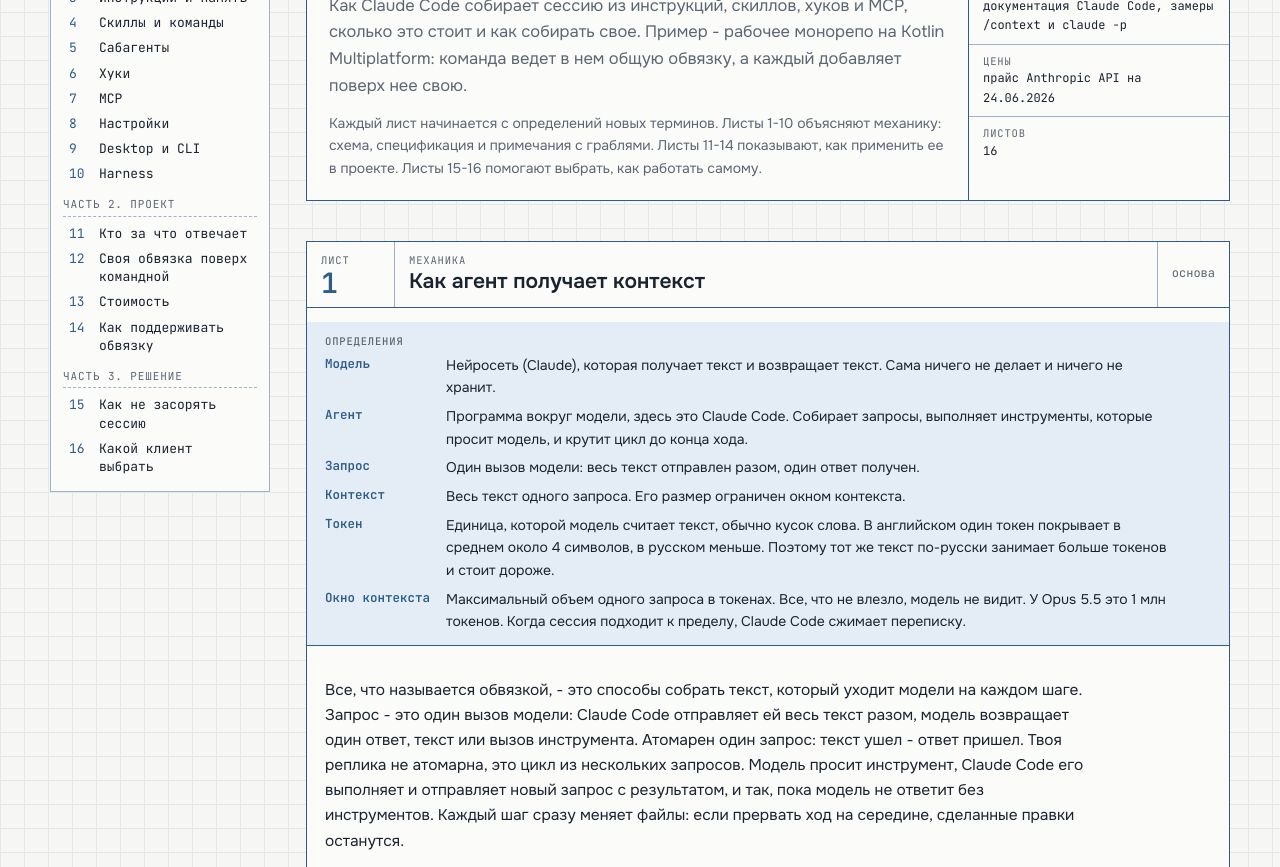
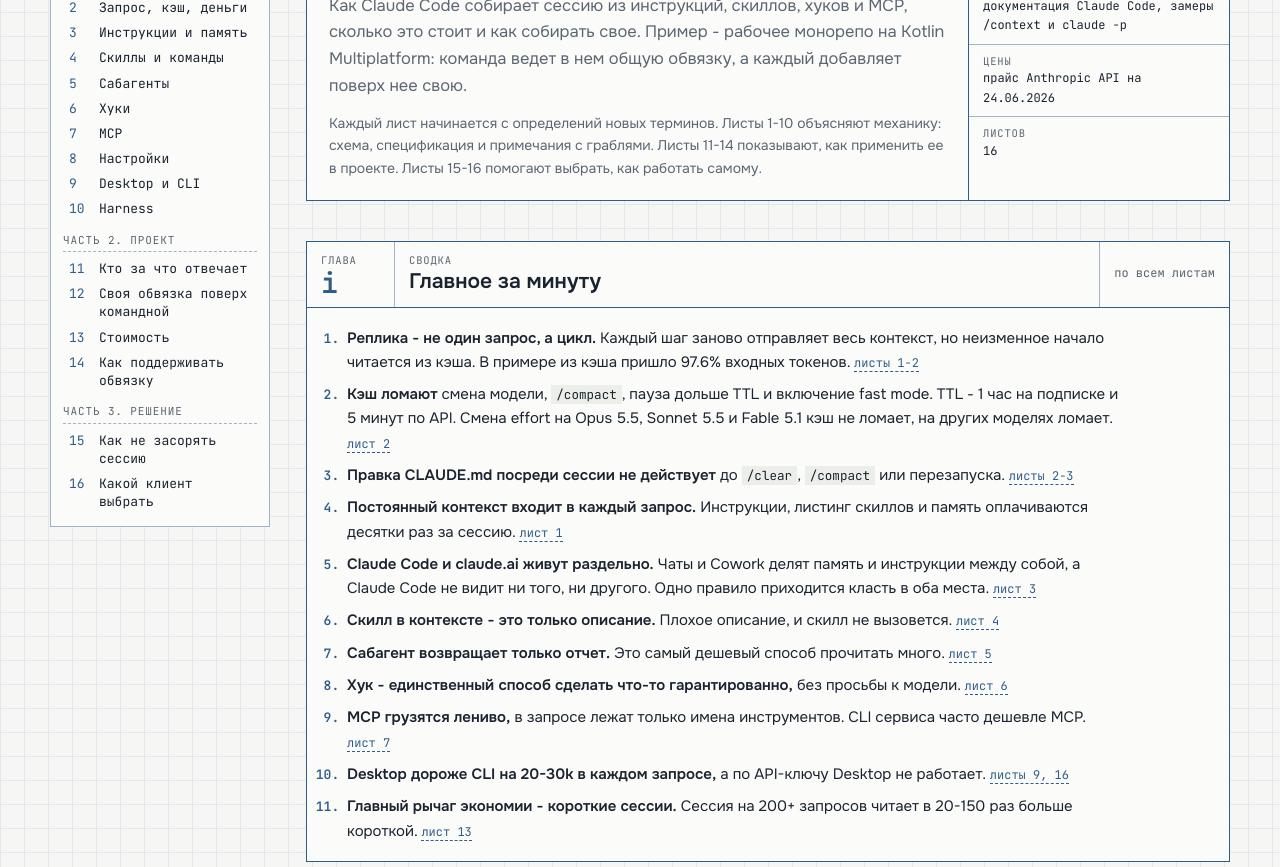
Before and after one commit to blashkin/agent-harness-guide, a plain HTML site: page index.html in a window 1280 px wide. Shown: the part 156-1023 px from the top of the page. Drawn offline with Linux system fonts and the light colour scheme.

Commit message:
Добавил главу Главное за минуту и поправил кэш при смене effort

```diff
--- a/index.html
+++ b/index.html
@@ -119,6 +119,9 @@
 .defs .h{grid-column:1/-1;font:500 10.5px var(--mono);letter-spacing:.08em;text-transform:uppercase;color:var(--muted)}
 @media (max-width:560px){.defs{grid-template-columns:1fr}.defs dd{margin-bottom:6px}}
 a{color:var(--blue)}
+ol.sum{margin:0;padding-left:22px;display:flex;flex-direction:column;gap:8px;font-size:15px;max-width:80ch}
+ol.sum li::marker{font:600 13px var(--mono);color:var(--blue)}
+ol.sum a.to{font:12px var(--mono);white-space:nowrap;text-decoration:none;border-bottom:1px dashed var(--blue)}
 .foot{font:12.5px/1.6 var(--mono);color:var(--muted);border-top:1px dashed var(--line-strong);padding-top:14px}
 nav.toc summary{display:none;list-style:none;cursor:pointer;font:600 12px var(--mono);letter-spacing:.08em;text-transform:uppercase;color:var(--blue)}
 nav.toc summary::-webkit-details-marker{display:none}
@@ -151,6 +154,7 @@
 
 <div class="layout">
 <nav class="toc" aria-label="Оглавление"><details class="toc-d" open><summary>Оглавление</summary><div class="toc-l">
+  <a href="#sum"><span class="n">i</span>Главное за минуту</a>
   <span class="grp">Часть 1. Механика</span>
   <a href="#ch1"><span class="n">1</span>Как агент получает контекст</a>
   <a href="#ch2"><span class="n">2</span>Запрос, кэш, деньги</a>
@@ -187,6 +191,26 @@
     <div><span>Листов</span>16</div>
   </div>
 </header>
+
+<!-- ========== summary ========== -->
+<section class="sheet" id="sum">
+  <div class="stamp"><div><span class="lbl">глава</span><span class="no">i</span></div><div><span class="lbl">сводка</span><span class="ttl">Главное за минуту</span></div><div class="src">по всем листам</div></div>
+  <div class="body">
+    <ol class="sum">
+      <li><b>Реплика - не один запрос, а цикл.</b> Каждый шаг заново отправляет весь контекст, но неизменное начало читается из кэша. В примере из кэша пришло 97.6% входных токенов. <a class="to" href="#ch1">листы 1-2</a></li>
+      <li><b>Кэш ломают</b> смена модели, <code>/compact</code>, пауза дольше TTL и включение fast mode. TTL - 1 час на подписке и 5 минут по API. Смена effort на Opus 5.5, Sonnet 5.5 и Fable 5.1 кэш не ломает, на других моделях ломает. <a class="to" href="#ch2">лист 2</a></li>
+      <li><b>Правка CLAUDE.md посреди сессии не действует</b> до <code>/clear</code>, <code>/compact</code> или перезапуска. <a class="to" href="#ch3">листы 2-3</a></li>
+      <li><b>Постоянный контекст входит в каждый запрос.</b> Инструкции, листинг скиллов и память оплачиваются десятки раз за сессию. <a class="to" href="#ch1">лист 1</a></li>
+      <li><b>Claude Code и claude.ai живут раздельно.</b> Чаты и Cowork делят память и инструкции между собой, а Claude Code не видит ни того, ни другого. Одно правило приходится класть в оба места. <a class="to" href="#ch3">лист 3</a></li>
+      <li><b>Скилл в контексте - это только описание.</b> Плохое описание, и скилл не вызовется. <a class="to" href="#ch4">лист 4</a></li>
+      <li><b>Сабагент возвращает только отчет.</b> Это самый дешевый способ прочитать много. <a class="to" href="#ch5">лист 5</a></li>
+      <li><b>Хук - единственный способ сделать что-то гарантированно,</b> без просьбы к модели. <a class="to" href="#ch6">лист 6</a></li>
+      <li><b>MCP грузятся лениво,</b> в запросе лежат только имена инструментов. CLI сервиса часто дешевле MCP. <a class="to" href="#ch7">лист 7</a></li>
+      <li><b>Desktop дороже CLI на 20-30k в каждом запросе,</b> а по API-ключу Desktop не работает. <a class="to" href="#ch9">листы 9, 16</a></li>
+      <li><b>Главный рычаг экономии - короткие сессии.</b> Сессия на 200+ запросов читает в 20-150 раз больше короткой. <a class="to" href="#p3">лист 13</a></li>
+    </ol>
+  </div>
+</section>
 
 <!-- ========== 1 ========== -->
 <section class="sheet" id="ch1">
@@ -264,7 +288,8 @@
       <thead><tr><th>Что ломает кэш</th><th>Последствие</th></tr></thead>
       <tbody>
         <tr><td>Смена модели посреди сессии</td><td>Вся переписка перечитывается и перезаписывается по полной цене</td></tr>
-        <tr><td>Смена effort</td><td>То же. Исключение - Opus 5.5 и Fable 5.1 на подписке</td></tr>
+        <tr><td>Смена effort</td><td>На большинстве моделей то же. На Opus 5.5, Sonnet 5.5 и Fable 5.1 по подписке и API-ключу кэш сохраняется</td></tr>
+        <tr><td>Включение fast mode</td><td>Первый запрос с ним перечитывает всю переписку, дальше кэш держится</td></tr>
         <tr><td><code>/compact</code> и автосжатие</td><td>Слой переписки строится заново, но короче</td></tr>
         <tr><td>Подключение MCP, чьи тулы грузятся сразу</td><td>Меняется префикс с инструментами. Отложенные не влияют</td></tr>
         <tr><td>Пауза больше TTL</td><td>Кэш истек, следующий запрос пишет все заново</td></tr>
```
Also changed, not shown: 1 other file.
